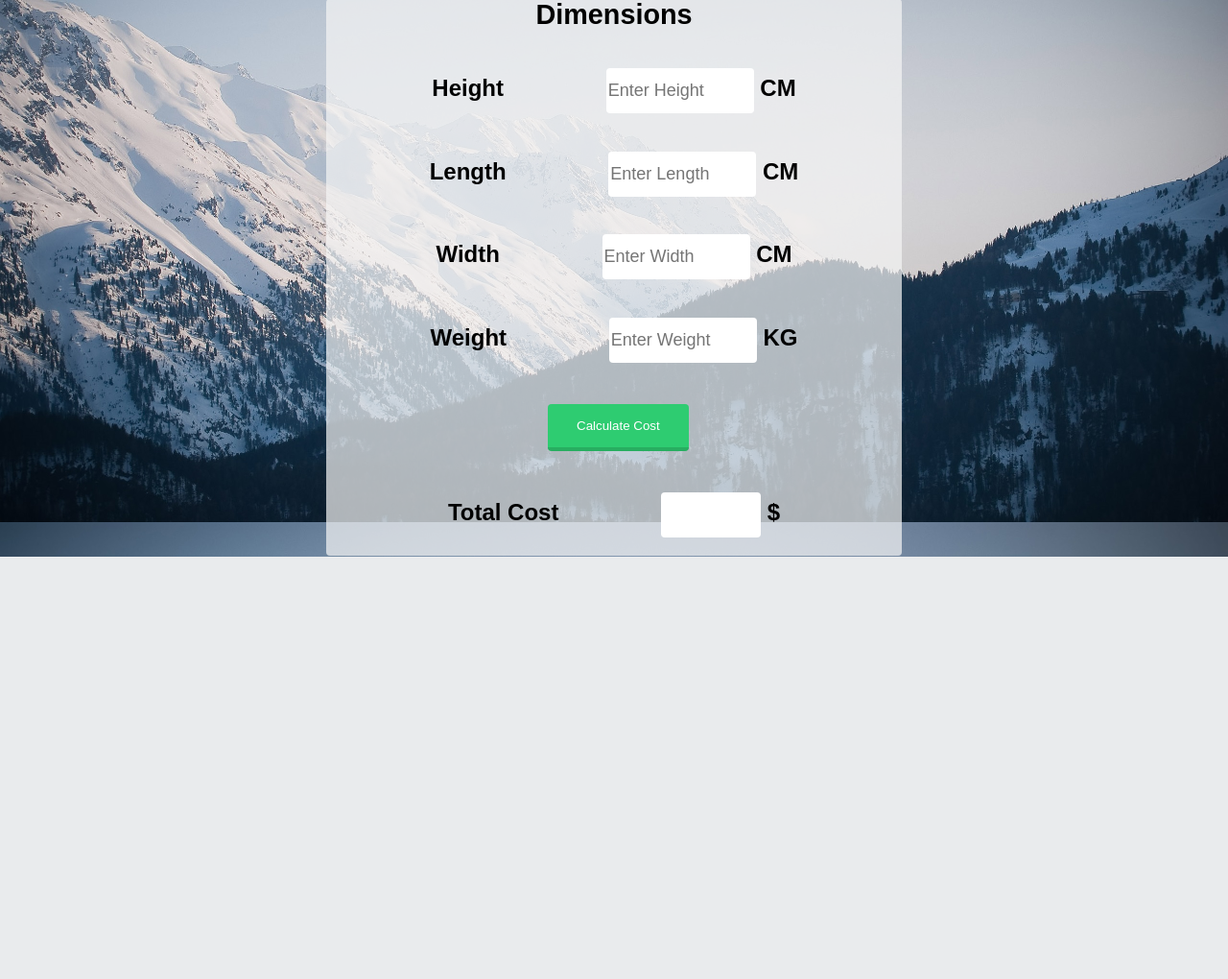
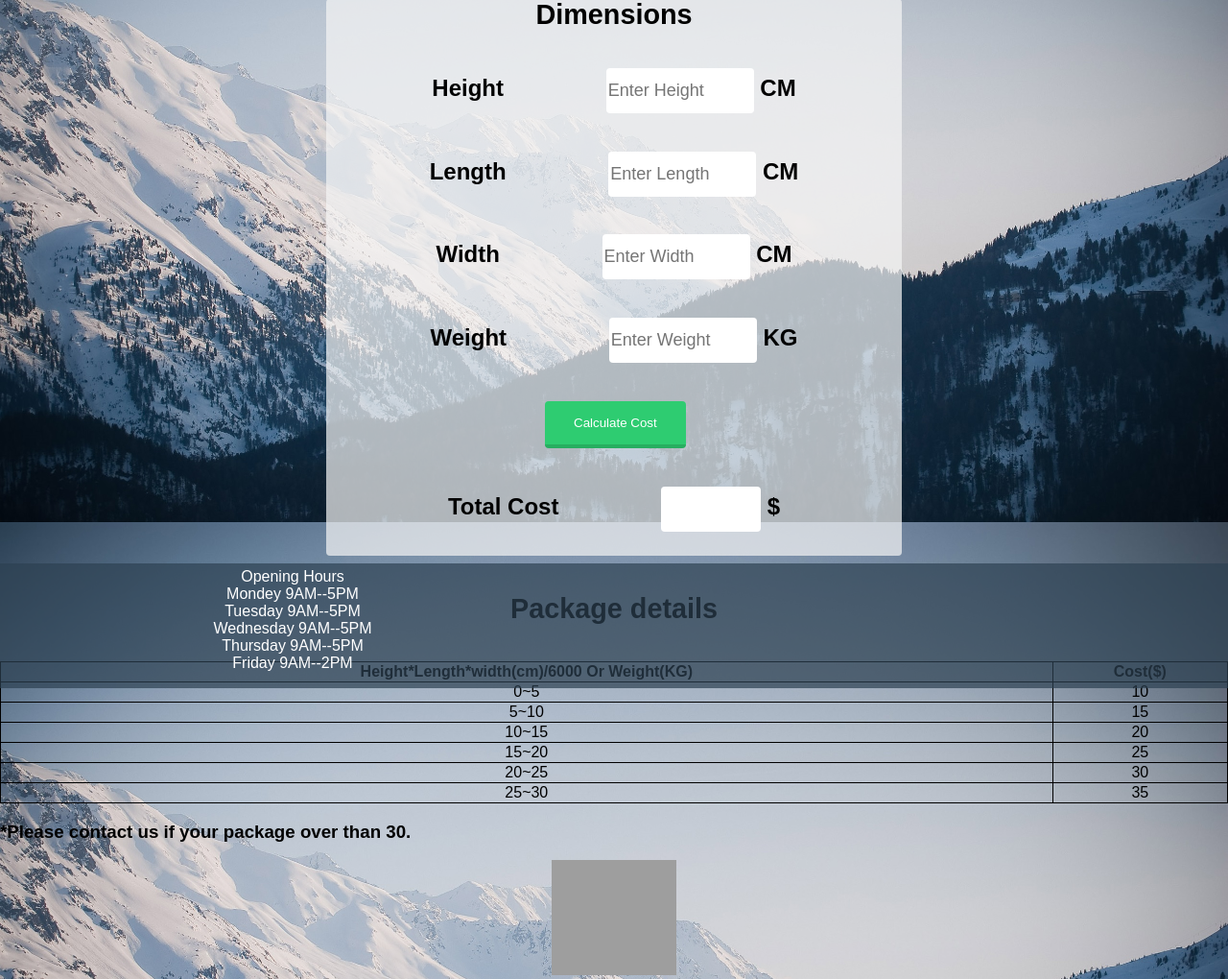
Before and after one commit to carlin54/IFB299, a PHP site: page /home.php in a window 1280 px wide. Shown: the part 256-1276 px from the top of the page at 96% size. Before the commit the page ends 836 px from the top, so only its background shows below. Run offline with PHP 8.4, Linux system fonts and the light colour scheme; grey boxes are pictures that could not be loaded.

Commit message:
Update home.php

```diff
--- a/home.php
+++ b/home.php
@@ -59,6 +59,18 @@ if(isset($_POST['add']))
 	}
 	.left{float: left; width: 600px;  margin-right:-3px;}
   .right{ float:right; width:600px; margin-left:-3px;}
+
+	table, th, td {
+	    border: 1px solid black;
+	    border-collapse: collapse;
+	}
+	td {
+	    text-align: center;
+	}
+	th{
+		text-align: center;
+	}
+
 	</style>
 </head>
 
@@ -124,11 +136,11 @@ if(isset($_POST['add']))
 			<label>Weight </label>
 			<input type="text" placeholder="Enter Weight" id="size" name="weight" style="width:150px;">  KG</input>
 		</h2>
-		<table>
+		<!--<table>-->
 			<tr>
 				<td><input type="submit" name="add" value="Calculate Cost" class="btn-home"></td>
 			</tr>
-		</table>
+		<!--</table>-->
 		<h2>
 			<label>Total Cost </label>
 			<input type="text" value="<?php echo @$sum ?>" id="calccost" name="calccost" style="width:100px" readonly>
@@ -137,6 +149,51 @@ if(isset($_POST['add']))
 	</div>
 </form>
 </body>
+<body>
+	<div class="boxhome2">
+		<h4>Package details</h4>
+		<table style="width:100%">
+			<tr>
+				<th>Height*Length*width(cm)/6000 Or Weight(KG)</th>
+				<th>Cost($)</th>
+			</tr>
+			<tr>
+				<td>0~5</td>
+				<td>10</td>
+			</tr>
+			<tr>
+				<td>5~10</td>
+				<td>15</td>
+			</tr>
+			<tr>
+				<td>10~15</td>
+				<td>20</td>
+			</tr>
+			<tr>
+				<td>15~20</td>
+				<td>25</td>
+			</tr>
+			<tr>
+				<td>20~25</td>
+				<td>30</td>
+			</tr>
+			<tr>
+				<td>25~30</td>
+				<td>35</td>
+			</tr>
+		</table>
+		<h3>*Please contact us if your package over than 30.</h3>
+		<center><img src="home_logo.jpg" width="130" height="120"/></center>
+	</div>
+</body>
+
+
+
+
+
+
+
+
 
 <div class="bottomhome">
 	<div class="left">
```
